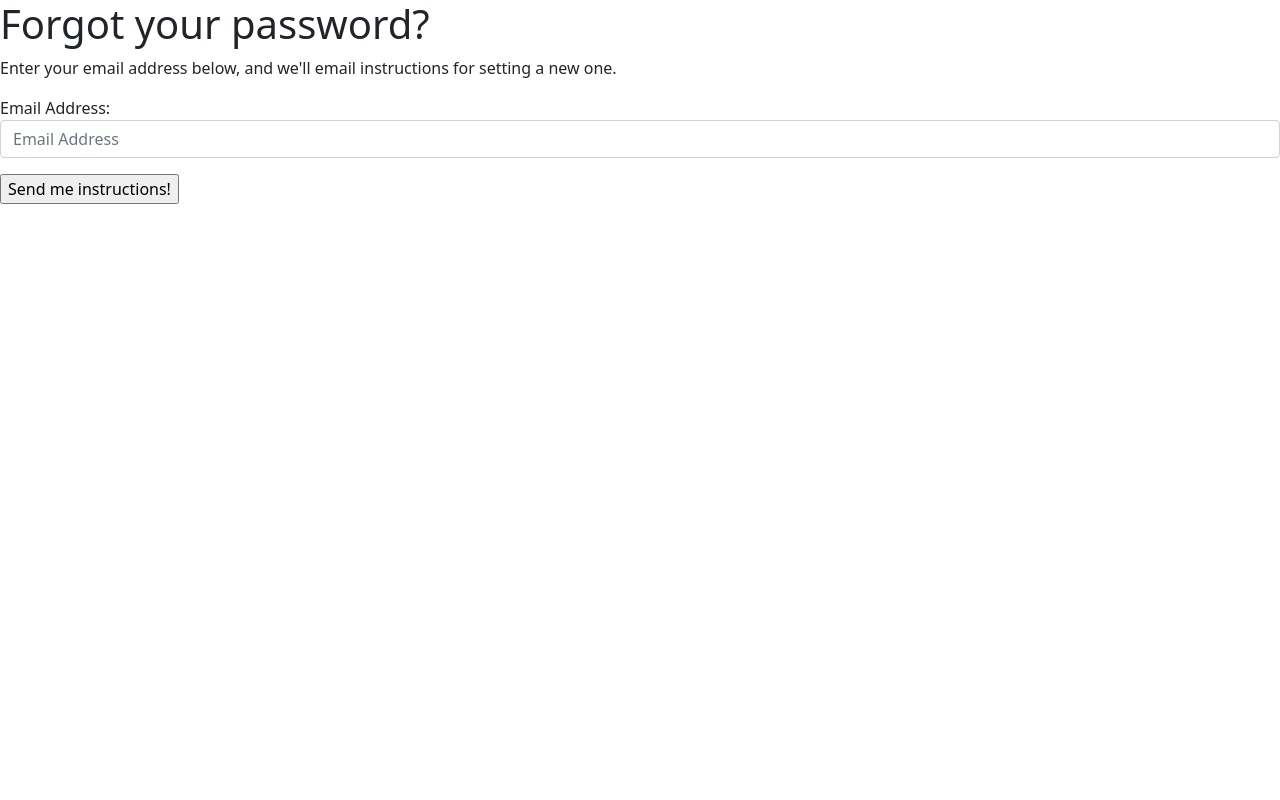
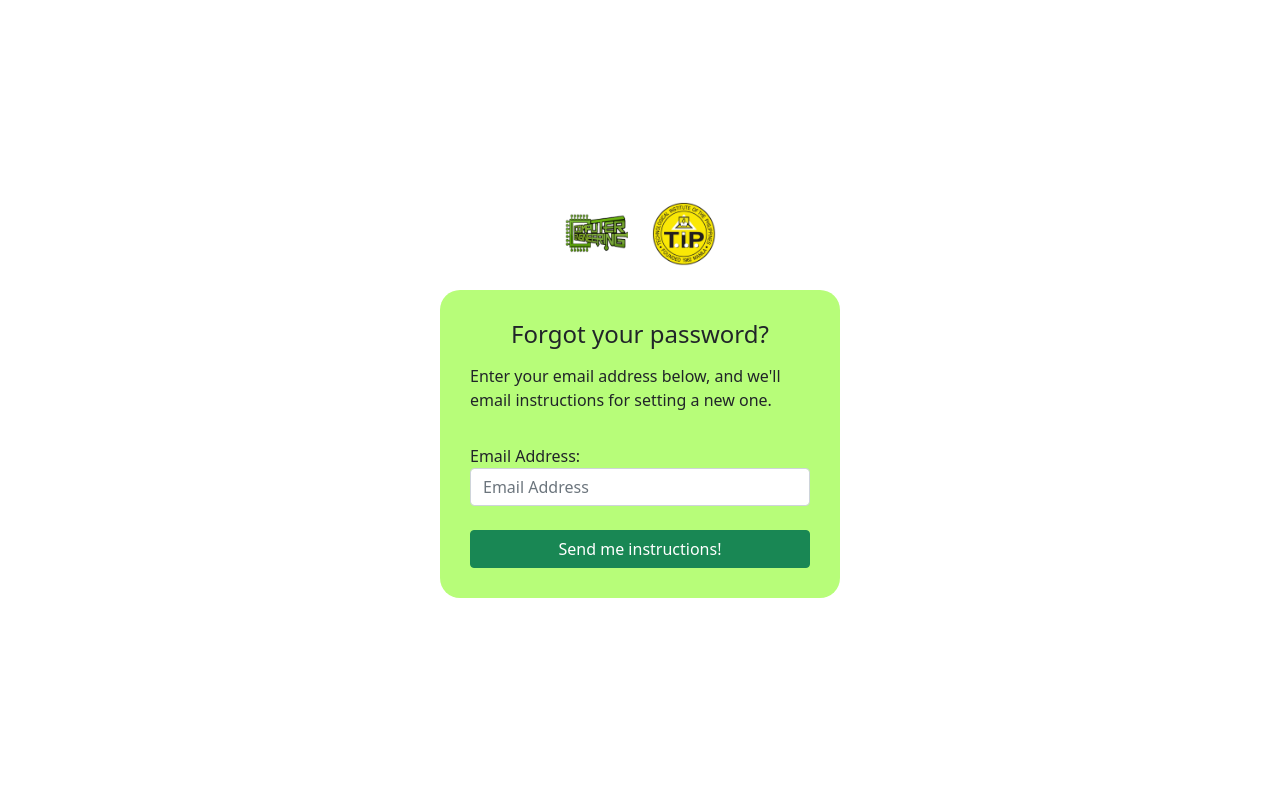
Before and after one commit to zEuS0390/kaizen-faculty-eval, a Django app: page /accounts/password-reset/ in a window 1280 px wide. Run offline with Django 4.2, Linux system fonts and the light colour scheme; some libraries are stand-ins or nearby versions.

Commit message:
Modify password reset UI

```diff
--- a/facultyeval/accounts/templates/accounts/reset_password.html
+++ b/facultyeval/accounts/templates/accounts/reset_password.html
@@ -1,12 +1,33 @@
 {% extends 'accounts/base.html' %}
+{% load static %}
 {% block title %}Forgot Your Password?{% endblock %}
 {% block content %}
-  <h1>Forgot your password?</h1>
-  <p>Enter your email address below, and we'll email instructions for setting a new one.</p>
 
-  <form method="POST">
-    {% csrf_token %}
-    {{ form.as_p }}
-    <input type="submit" value="Send me instructions!">
-  </form>
+<div class="container">
+  <div class="row align-items-center" style="height: 100vh;">
+      <div class="col d-flex justify-content-center">
+          <div>
+              <div class="mb-4 d-flex justify-content-center">
+                  <img src="{% static 'img/cpe_logo.png' %}" width="64" height="64">
+                  <img class="ms-4" src="{% static 'img/tip_logo.png' %}" width="64" height="64">
+              </div>
+              <!-- Reset Password -->
+              <div class="input-box">
+                  <h4 class="text-center rounded-circle">Forgot your password?</h4>
+                  <form method="POST">
+                      {% csrf_token %}
+                      <label class="form-label mt-2">Enter your email address below, and we'll email instructions for setting a new one.</label>
+
+
+                      <div class="d-grid mt-4 gap-2">
+                          {{ form.as_p }}
+                          <input class="btn btn-success" type="submit" value="Send me instructions!">
+                      </div>
+                  </form>
+              </div>
+          </div>
+      </div>
+  </div>
+</div>
+
 {% endblock %}
```
Also changed, not shown: facultyeval/accounts/templates/accounts/reset_password_done.html (+18 -3 lines).
